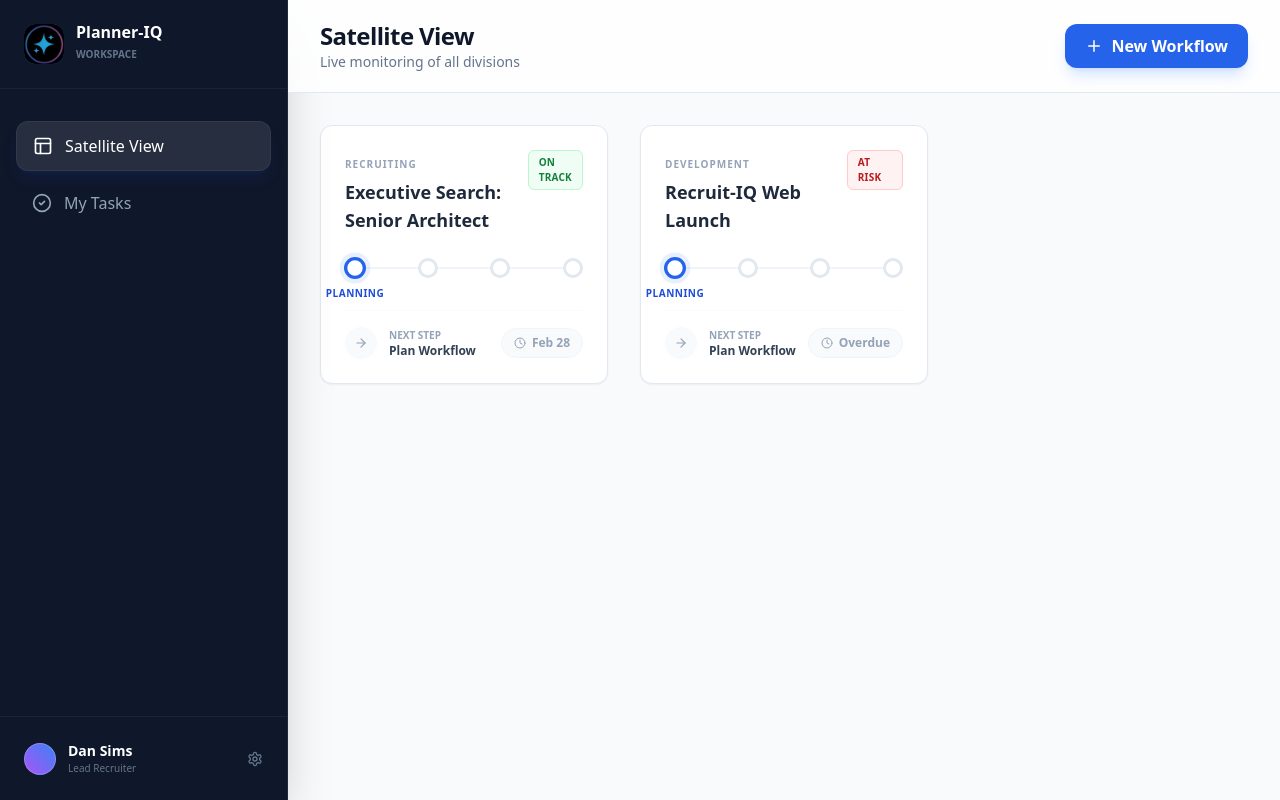
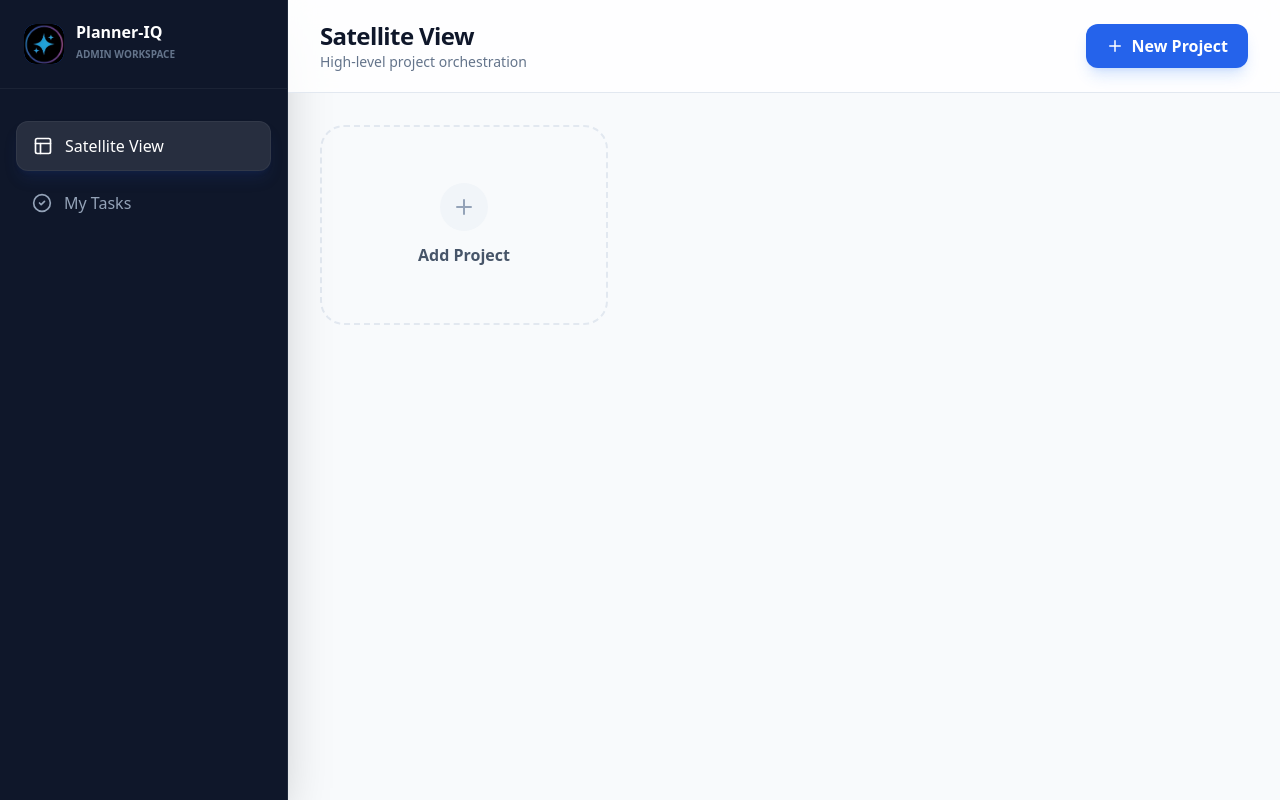
Before and after one commit to dansims2024-afk/Planner-IQ, a Next.js app: page / in a window 1280 px wide. Built offline with nearby package versions, Linux system fonts and the light colour scheme.

Commit message:
Update Dashboard.jsx

```diff
--- a/src/components/Dashboard.jsx
+++ b/src/components/Dashboard.jsx
@@ -1,69 +1,101 @@
 "use client";
 
 import React, { useState, useEffect } from 'react';
-import { Layout, CheckCircle2, Settings, Plus, Search, Bell, Clock, ArrowRight } from 'lucide-react';
+import { Layout, CheckCircle2, Settings, Plus, Search, Bell, X, briefcase, Calendar } from 'lucide-react';
 import Image from 'next/image';
 import ProjectCard from './ProjectCard';
 
-const RECRUITING_DEMO = [
-  {
-    id: 101,
-    title: 'Executive Search: Senior Architect',
-    type: 'Recruiting',
-    status: 'On Track',
-    deadline: 'Feb 28',
-    phases: [
-      {
-        id: 1, name: 'Sourcing',
-        tasks: [
-          { id: 1, text: 'Identify Top 20 Candidates', completed: true },
-          { id: 2, text: 'Initial Outreach Sent', completed: true },
-          { id: 3, text: 'Portfolio Review', completed: true }
-        ]
-      },
-      {
-        id: 2, name: 'Interviewing',
-        tasks: [
-          { id: 4, text: 'Technical Assessment', completed: true },
-          { id: 5, text: 'Cultural Fit Interview', completed: false },
-          { id: 6, text: 'Reference Checks', completed: false }
-        ]
-      },
-      { id: 3, name: 'Offer', tasks: [{ id: 7, text: 'Salary Negotiation', completed: false }] },
-      { id: 4, name: 'Onboarding', tasks: [{ id: 8, text: 'Equipment Setup', completed: false }] }
-    ]
-  },
-  {
-    id: 102,
-    title: 'Recruit-IQ Web Launch',
-    type: 'Development',
-    status: 'At Risk',
-    deadline: 'Overdue',
-    phases: [
-      { id: 1, name: 'Planning', tasks: [{ id: 9, text: 'Schema Design', completed: true }] },
-      { id: 2, name: 'Execution', tasks: [{ id: 10, text: 'API Integration', completed: false }] },
-      { id: 3, name: 'Review', tasks: [] },
-      { id: 4, name: 'Launch', tasks: [] }
-    ]
-  }
-];
+const TEMPLATES = {
+  "Board Meeting": [
+    { name: "Preparation", tasks: [{text: "Draft Agenda", completed: false}, {text: "Executive Summaries", completed: false}] },
+    { name: "Logistics", tasks: [{text: "Catering", completed: false}, {text: "Room Tech Check", completed: false}] }
+  ],
+  "Project Kickoff": [
+    { name: "Alignment", tasks: [{text: "Define Success Metrics", completed: false}, {text: "Stakeholder List", completed: false}] },
+    { name: "Setup", tasks: [{text: "Shared Drive Folder", completed: false}, {text: "Communication Channel", completed: false}] }
+  ]
+};
 
 export default function Dashboard() {
   const [projects, setProjects] = useState([]);
+  const [isModalOpen, setIsModalOpen] = useState(false);
+  const [newTitle, setNewTitle] = useState("");
+  const [selectedTemplate, setSelectedTemplate] = useState("Blank");
   const [logoLoaded, setLogoLoaded] = useState(false);
 
   useEffect(() => {
     const saved = localStorage.getItem('planner_iq_projects');
-    if (!saved) {
-      setProjects(RECRUITING_DEMO);
-      localStorage.setItem('planner_iq_projects', JSON.stringify(RECRUITING_DEMO));
-    } else {
-      setProjects(JSON.parse(saved));
-    }
+    if (saved) setProjects(JSON.parse(saved));
   }, []);
+
+  const handleCreate = () => {
+    if (!newTitle) return;
+
+    const newProject = {
+      id: Date.now(),
+      title: newTitle,
+      type: selectedTemplate === "Blank" ? "General" : "Template",
+      status: "On Track",
+      deadline: "TBD",
+      phases: TEMPLATES[selectedTemplate] || [
+        { id: 1, name: "Planning", tasks: [] },
+        { id: 2, name: "Execution", tasks: [] }
+      ]
+    };
+
+    const updated = [...projects, newProject];
+    setProjects(updated);
+    localStorage.setItem('planner_iq_projects', JSON.stringify(updated));
+    setIsModalOpen(false);
+    setNewTitle("");
+  };
 
   return (
     <div className="min-h-screen bg-slate-50 flex font-sans text-slate-900">
+
+      {/* --- QUICK ADD MODAL --- */}
+      {isModalOpen && (
+        <div className="fixed inset-0 z-[100] flex items-center justify-center bg-slate-900/60 backdrop-blur-sm p-4">
+          <div className="bg-white rounded-3xl shadow-2xl w-full max-w-md border border-slate-100 animate-in zoom-in-95 duration-200">
+            <div className="p-6 border-b border-slate-100 flex justify-between items-center">
+              <h3 className="font-bold text-xl text-slate-800">New Workflow</h3>
+              <button onClick={() => setIsModalOpen(false)} className="text-slate-400 hover:text-slate-600"><X size={20}/></button>
+            </div>
+            <div className="p-6 space-y-5">
+              <div>
+                <label className="block text-[10px] font-bold uppercase text-slate-400 mb-2">Project Name</label>
+                <input
+                  autoFocus
+                  value={newTitle}
+                  onChange={(e) => setNewTitle(e.target.value)}
+                  placeholder="e.g. Q1 Board Review"
+                  className="w-full p-4 bg-slate-50 border border-slate-200 rounded-2xl focus:ring-2 focus:ring-blue-500 outline-none font-medium"
+                />
+              </div>
+              <div>
+                <label className="block text-[10px] font-bold uppercase text-slate-400 mb-2">Select Template</label>
+                <select
+                  value={selectedTemplate}
+                  onChange={(e) => setSelectedTemplate(e.target.value)}
+                  className="w-full p-4 bg-slate-50 border border-slate-200 rounded-2xl focus:ring-2 focus:ring-blue-500 outline-none font-medium appearance-none"
+                >
+                  <option value="Blank">Blank Project</option>
+                  <option value="Board Meeting">Board Meeting Prep</option>
+                  <option value="Project Kickoff">Standard Project Kickoff</option>
+                </select>
+              </div>
+              <button
+                onClick={handleCreate}
+                className="w-full bg-blue-600 hover:bg-blue-700 text-white font-bold py-4 rounded-2xl shadow-lg shadow-blue-500/20 transition-all active:scale-95"
+              >
+                Create Workflow
+              </button>
+            </div>
+          </div>
+        </div>
+      )}
+
+      {/* --- SIDEBAR --- */}
       <aside className="w-72 bg-slate-900 text-slate-300 flex flex-col fixed h-full hidden lg:flex border-r border-slate-800 shadow-2xl z-20">
         <div className="p-6 border-b border-white/5 flex items-center gap-3">
           <div className="relative w-10 h-10 rounded-xl overflow-hidden bg-blue-600 flex items-center justify-center text-white font-bold shrink-0">
@@ -72,37 +104,31 @@ export default function Dashboard() {
           </div>
           <div>
             <h1 className="font-bold text-white leading-none">Planner-IQ</h1>
-            <span className="text-[10px] uppercase font-bold text-slate-500">Workspace</span>
+            <span className="text-[10px] uppercase font-bold text-slate-500">Admin Workspace</span>
           </div>
         </div>
         <nav className="flex-1 p-4 space-y-2 mt-4">
           <div className="flex items-center gap-3 bg-white/10 text-white px-4 py-3 rounded-xl font-medium border border-white/5 shadow-lg shadow-blue-900/20">
             <Layout size={20} /> <span>Satellite View</span>
           </div>
-          <div className="flex items-center gap-3 px-4 py-3 rounded-xl font-medium text-slate-400 hover:text-white transition-all cursor-pointer group">
-            <CheckCircle2 size={20} className="group-hover:text-blue-400" /> <span>My Tasks</span>
+          <div className="flex items-center gap-3 px-4 py-3 rounded-xl font-medium text-slate-400 hover:text-white transition-all cursor-pointer">
+            <CheckCircle2 size={20} /> <span>My Tasks</span>
           </div>
         </nav>
-        <div className="p-4 border-t border-white/5">
-          <div className="flex items-center gap-3 p-2 rounded-xl hover:bg-white/5 transition-colors">
-            <div className="w-8 h-8 rounded-full bg-gradient-to-tr from-purple-500 to-blue-500 border border-white/20" />
-            <div className="flex-1">
-              <div className="text-sm font-semibold text-white">Dan Sims</div>
-              <div className="text-[10px] text-slate-500">Lead Recruiter</div>
-            </div>
-            <Settings size={16} className="text-slate-500 hover:text-white transition-colors cursor-pointer" />
-          </div>
-        </div>
       </aside>
 
+      {/* --- MAIN AREA --- */}
       <main className="flex-1 lg:ml-72 relative">
         <header className="sticky top-0 z-30 bg-white/80 backdrop-blur-md border-b border-slate-200 px-8 py-5 flex justify-between items-center">
           <div>
             <h2 className="text-2xl font-bold tracking-tight">Satellite View</h2>
-            <p className="text-sm text-slate-500">Live monitoring of all divisions</p>
+            <p className="text-sm text-slate-500">High-level project orchestration</p>
           </div>
-          <button className="bg-blue-600 text-white px-5 py-2.5 rounded-xl font-bold flex items-center gap-2 shadow-lg shadow-blue-500/20 hover:bg-blue-700 transition-all active:scale-95">
-            <Plus size={18} /> New Workflow
+          <button
+            onClick={() => setIsModalOpen(true)}
+            className="bg-blue-600 text-white px-5 py-2.5 rounded-xl font-bold flex items-center gap-2 shadow-lg shadow-blue-500/20 hover:bg-blue-700 transition-all active:scale-95"
+          >
+            <Plus size={18} /> New Project
           </button>
         </header>
 
@@ -110,6 +136,17 @@ export default function Dashboard() {
           {projects.map(project => (
             <ProjectCard key={project.id} project={project} />
           ))}
+
+          {/* Create Button (Empty State) */}
+          <button
+            onClick={() => setIsModalOpen(true)}
+            className="group border-2 border-dashed border-slate-200 rounded-3xl flex flex-col items-center justify-center p-8 text-slate-400 hover:border-blue-400 hover:bg-blue-50/30 transition-all min-h-[200px]"
+          >
+            <div className="w-12 h-12 rounded-full bg-slate-100 flex items-center justify-center group-hover:bg-blue-100 group-hover:text-blue-600 transition-all mb-3 group-hover:scale-110">
+              <Plus size={24} />
+            </div>
+            <span className="font-bold text-slate-600 group-hover:text-blue-700">Add Project</span>
+          </button>
         </div>
       </main>
     </div>
```
